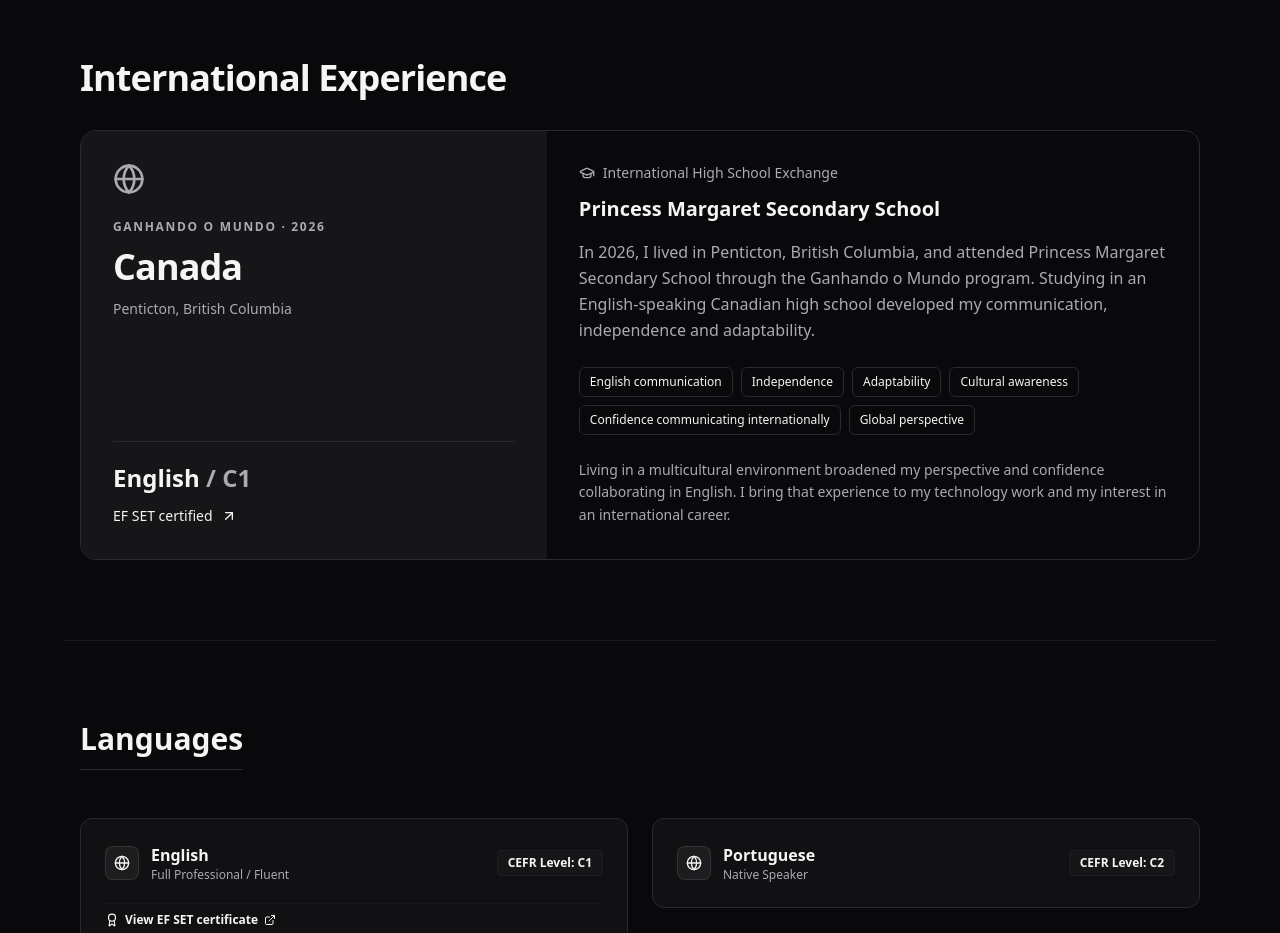
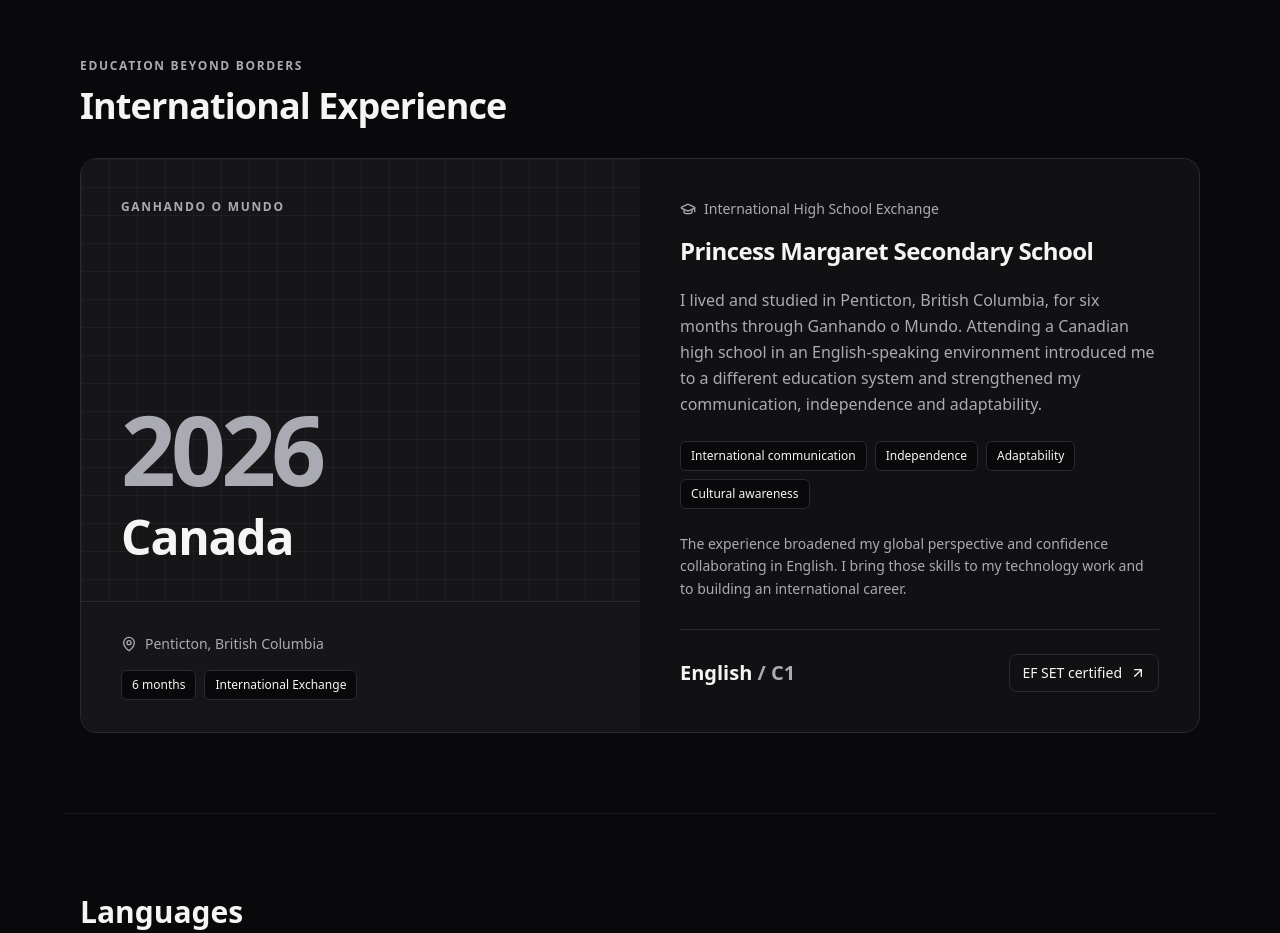
Before and after one commit to Vituinho/Portfolio, a Next.js app: page / in a window 1280 px wide. Shown: the part 5000-5933 px from the top of the page. Built offline with nearby package versions, Linux system fonts and the light colour scheme.

Commit message:
feat: improve international experience visuals

```diff
--- a/src/components/sections/Education.tsx
+++ b/src/components/sections/Education.tsx
@@ -3,43 +3,61 @@
 import { useI18n } from '@/i18n/context';
 import { educationData } from '@/data/education';
 import { languagesData } from '@/data/languages';
-import { Globe, GraduationCap, ArrowUpRight } from 'lucide-react';
+import { GraduationCap, ArrowUpRight, MapPin } from 'lucide-react';
+import Image from 'next/image';
 
 export default function Education() {
   const { locale, t } = useI18n();
   const pt = locale === 'pt';
   const education = educationData[0];
   const skills = pt
-    ? ['Comunicação em inglês', 'Independência', 'Adaptabilidade', 'Consciência cultural', 'Confiança na comunicação internacional', 'Perspectiva global']
-    : ['English communication', 'Independence', 'Adaptability', 'Cultural awareness', 'Confidence communicating internationally', 'Global perspective'];
+    ? ['Comunicação internacional', 'Independência', 'Adaptabilidade', 'Consciência cultural']
+    : ['International communication', 'Independence', 'Adaptability', 'Cultural awareness'];
   return (
     <section id="education" className="py-20 px-4 max-w-6xl mx-auto border-t border-border-custom/50">
+      <p className="eyebrow mb-3">{pt ? 'Educação além das fronteiras' : 'Education beyond borders'}</p>
       <h2 className="section-title">{t.education.title}</h2>
-      <div className="grid lg:grid-cols-[1fr_1.4fr] rounded-2xl overflow-hidden border border-border-custom">
-        <div className="bg-bg-secondary p-6 sm:p-8 flex flex-col justify-between gap-8">
-          <div>
-            <Globe className="size-8 text-text-secondary mb-6" />
-            <p className="eyebrow mb-3">Ganhando o Mundo · 2026</p>
-            <h3 className="text-4xl font-bold tracking-tight">{pt ? 'Canadá' : 'Canada'}</h3>
-            <p className="text-sm text-text-secondary mt-3">Penticton, British Columbia</p>
+      <div className="grid lg:grid-cols-2 rounded-2xl overflow-hidden border border-border-custom bg-bg-card">
+        <div className="bg-bg-secondary flex flex-col">
+          {education.image ? (
+            <figure className="relative aspect-[4/3] lg:aspect-auto lg:flex-1 lg:min-h-80">
+              <Image src={education.image} alt={education.imageAlt?.[locale] ?? (pt ? 'Victor Emanuel durante o intercâmbio no Canadá' : 'Victor Emanuel during his exchange in Canada')} fill sizes="(max-width: 1023px) 100vw, 560px" quality={90} className="object-cover" />
+            </figure>
+          ) : (
+            <div className="project-cover p-6 sm:p-8 lg:p-10 flex-1 flex flex-col justify-between gap-12">
+              <p className="eyebrow">Ganhando o Mundo</p>
+              <div>
+                <p className="text-6xl sm:text-8xl font-semibold tracking-tighter text-text-secondary">{education.startDate}</p>
+                <h3 className="text-4xl sm:text-5xl font-semibold mt-4 tracking-tight">{pt ? 'Canadá' : 'Canada'}</h3>
+              </div>
+            </div>
+          )}
+          <div className="p-6 sm:p-8 lg:px-10 border-t border-border-custom">
+            {education.image && <p className="font-semibold text-xl mb-3">{pt ? 'Canadá' : 'Canada'} · {education.startDate}</p>}
+            <p className="flex items-center gap-2 text-sm text-text-secondary"><MapPin className="size-4 shrink-0" />Penticton, British Columbia</p>
+            <div className="flex flex-wrap gap-2 mt-4 text-xs">
+              {education.durationMonths && <span className="info-badge">{education.durationMonths} {pt ? 'meses' : 'months'}</span>}
+              <span className="info-badge">{pt ? 'Intercâmbio Internacional' : 'International Exchange'}</span>
+              {education.image && <span className="info-badge">Ganhando o Mundo</span>}
+            </div>
           </div>
-          <div className="border-t border-border-custom pt-5">
-            <p className="text-2xl font-semibold">{pt ? 'Inglês' : 'English'} <span className="text-text-secondary">/ C1</span></p>
-            <a href={languagesData[0].certificate} target="_blank" rel="noopener noreferrer" className="inline-flex items-center gap-2 text-sm mt-3 hover:underline">
+        </div>
+        <div className="p-6 sm:p-8 lg:p-10 flex flex-col justify-center">
+          <p className="flex items-center gap-2 text-sm text-text-secondary mb-4"><GraduationCap className="size-4 shrink-0" />{education.course[locale]}</p>
+          <h3 className="text-2xl font-semibold mb-5 tracking-tight">{education.institution}</h3>
+          <p className="text-sm sm:text-base text-text-secondary leading-relaxed">{education.description[locale]}</p>
+          <ul className="flex flex-wrap gap-2 my-6">
+            {skills.map(skill => <li key={skill} className="info-badge text-xs">{skill}</li>)}
+          </ul>
+          <p className="text-sm text-text-secondary leading-relaxed mb-7">
+            {pt ? 'A experiência ampliou minha perspectiva global e minha confiança para colaborar em inglês. São habilidades que levo para o trabalho em tecnologia e para a construção de uma carreira internacional.' : 'The experience broadened my global perspective and confidence collaborating in English. I bring those skills to my technology work and to building an international career.'}
+          </p>
+          <div className="border-t border-border-custom pt-6 flex flex-wrap items-center justify-between gap-4">
+            <p className="text-xl font-semibold">{pt ? 'Inglês' : 'English'} <span className="text-text-secondary">/ C1</span></p>
+            <a href={languagesData[0].certificate} target="_blank" rel="noopener noreferrer" className="inline-flex items-center gap-2 text-sm font-medium rounded-lg border border-border-custom px-3 py-2 hover:bg-bg-secondary transition-colors">
               {pt ? 'Certificado EF SET' : 'EF SET certified'}<ArrowUpRight className="size-4" />
             </a>
           </div>
-        </div>
-        <div className="p-6 sm:p-8">
-          <p className="flex items-center gap-2 text-sm text-text-secondary mb-3"><GraduationCap className="size-4" />{education.course[locale]}</p>
-          <h3 className="text-xl font-semibold mb-4">{education.institution}</h3>
-          <p className="text-text-secondary leading-relaxed">{education.description[locale]}</p>
-          <ul className="flex flex-wrap gap-2 my-6">
-            {skills.map(skill => <li key={skill} className="info-badge text-xs">{skill}</li>)}
-          </ul>
-          <p className="text-sm text-text-secondary leading-relaxed">
-            {pt ? 'A convivência em um ambiente multicultural ampliou minha visão de mundo e minha confiança para colaborar em inglês. Levo essa experiência para o trabalho em tecnologia e para meu interesse em uma carreira internacional.' : 'Living in a multicultural environment broadened my perspective and confidence collaborating in English. I bring that experience to my technology work and my interest in an international career.'}
-          </p>
         </div>
       </div>
     </section>
--- a/src/data/education.ts
+++ b/src/data/education.ts
@@ -3,6 +3,7 @@ import { Education } from '../types/portfolio';
 export const educationData: Education[] = [
   {
     institution: "Princess Margaret Secondary School",
+    durationMonths: 6,
     course: {
       en: "International High School Exchange",
       pt: "Intercâmbio Internacional de Ensino Médio"
@@ -14,8 +15,8 @@ export const educationData: Education[] = [
     startDate: "2026",
     endDate: "2026",
     description: {
-      en: "In 2026, I lived in Penticton, British Columbia, and attended Princess Margaret Secondary School through the Ganhando o Mundo program. Studying in an English-speaking Canadian high school developed my communication, independence and adaptability.",
-      pt: "Em 2026, morei em Penticton, British Columbia, e estudei na Princess Margaret Secondary School pelo programa Ganhando o Mundo. A rotina em uma escola canadense, em um ambiente de língua inglesa, desenvolveu minha comunicação, independência e adaptabilidade."
+      en: "I lived and studied in Penticton, British Columbia, for six months through Ganhando o Mundo. Attending a Canadian high school in an English-speaking environment introduced me to a different education system and strengthened my communication, independence and adaptability.",
+      pt: "Morei e estudei em Penticton, British Columbia, durante seis meses pelo programa Ganhando o Mundo. A rotina em uma escola canadense, em um ambiente de língua inglesa, me apresentou a um sistema educacional diferente e fortaleceu minha comunicação, independência e adaptabilidade."
     }
   }
 ];
--- a/src/types/portfolio.ts
+++ b/src/types/portfolio.ts
@@ -116,6 +116,9 @@ export interface Experience {
 
 export interface Education {
   institution: string;
+  image?: string;
+  imageAlt?: { en: string; pt: string };
+  durationMonths?: number;
   course: {
     en: string;
     pt: string;
```
